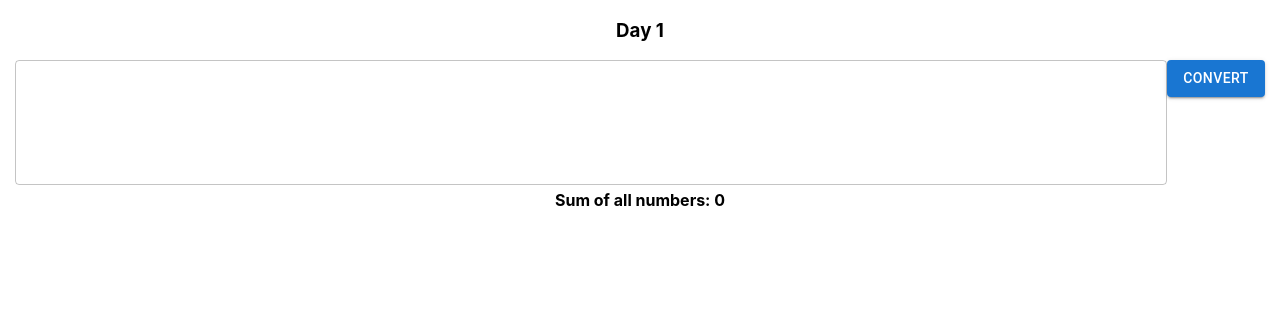
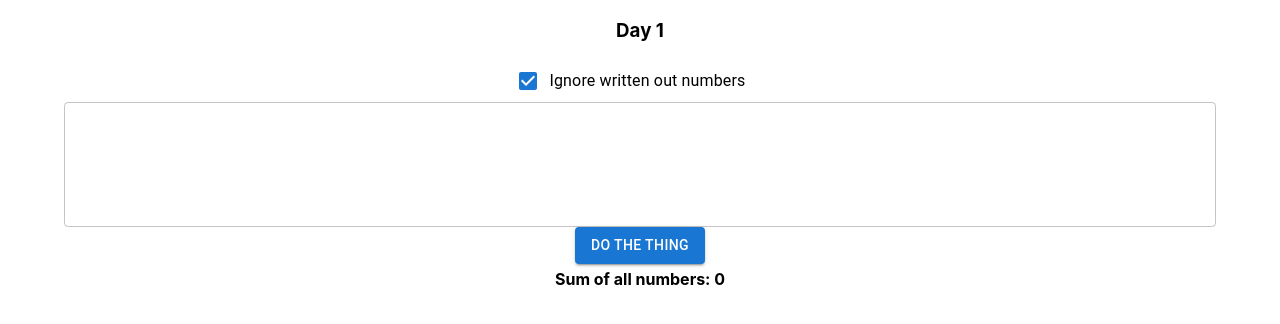
Before and after one commit to SilasWind/advent-of-code, a React (Create React App) app: page /day1 in a window 1280 px wide. Shown: the top 324 px of the page. Built offline with nearby package versions, Linux system fonts and the light colour scheme.

Commit message:
day 1 part 2

```diff
--- a/src/components/day1.tsx
+++ b/src/components/day1.tsx
@@ -1,9 +1,10 @@
 import React, { useState } from "react";
-import { TextField, Button } from "@mui/material";
+import { TextField, Button, Checkbox, FormControlLabel } from "@mui/material";
 
 function DayOne() {
   const [inputString, setInputString] = useState("");
   const [output, setOutput] = useState(0);
+  const [ignoreWords, setIgnoreWords] = useState(true);
 
   const numbers = [
     "zero",
@@ -29,8 +30,8 @@ function DayOne() {
     let output = 0;
     inputArray.forEach((el) => {
       const reversedString = el.split("").reverse().join("");
-      let firstNumber = 100;
-      let lastNumber = -100;
+      let firstNumber = "";
+      let lastNumber = "";
       let firstDigitIndex = el.search(/\d/);
       let firstDigit = el[firstDigitIndex];
       let lastDigitIndex =
@@ -42,6 +43,7 @@ function DayOne() {
       let lowestWordFound = "";
       let highestWordFoundIndex = -100;
       let highestWordFound = "";
+      if (!ignoreWords) {
         numbers.forEach((number) => {
           const index = el.indexOf(number);
           const lastIndex = el.lastIndexOf(number);
@@ -56,24 +58,37 @@ function DayOne() {
             }
           }
         });
-      if (firstDigitIndex !== -1 && firstDigitIndex < lowestWordFoundIndex) {
-        firstNumber = parseInt(firstDigit);
+      }
+      if (
+        ignoreWords ||
+        (firstDigitIndex !== -1 && firstDigitIndex < lowestWordFoundIndex)
+      ) {
+        firstNumber = ignoreWords && firstDigitIndex === -1 ? "0" : firstDigit;
       } else {
-        firstNumber = numbers.indexOf(lowestWordFound);
+        firstNumber = numbers.indexOf(lowestWordFound).toString();
       }
-      if (lastDigitIndex > highestWordFoundIndex) {
-        lastNumber = parseInt(lastDigit);
+      if (ignoreWords || lastDigitIndex > highestWordFoundIndex) {
+        lastNumber = ignoreWords && lastDigitIndex === -1 ? "0" : lastDigit;
       } else {
-        lastNumber = numbers.indexOf(highestWordFound);
+        lastNumber = numbers.indexOf(highestWordFound).toString();
       }
-      output =
-        output + parseInt(firstNumber.toString() + lastNumber.toString());
+      console.log(parseInt(firstNumber + lastNumber));
+      output = output + parseInt(firstNumber + lastNumber);
     });
     setOutput(output);
   };
   return (
     <div>
       <h3>Day 1</h3>
+      <FormControlLabel
+        control={
+          <Checkbox
+            checked={ignoreWords}
+            onChange={() => setIgnoreWords(!ignoreWords)}
+          />
+        }
+        label="Ignore written out numbers"
+      />
       <TextField
         multiline
         rows={4}
@@ -82,7 +97,7 @@ function DayOne() {
         sx={{ width: "90vw" }}
       />
       <Button onClick={convertInput} variant="contained">
-        Convert
+        Do the thing
       </Button>
       <h4 style={{ marginTop: 5 }}>Sum of all numbers: {output}</h4>
     </div>
```
Lines whose indentation alone changed are shown as unchanged.
